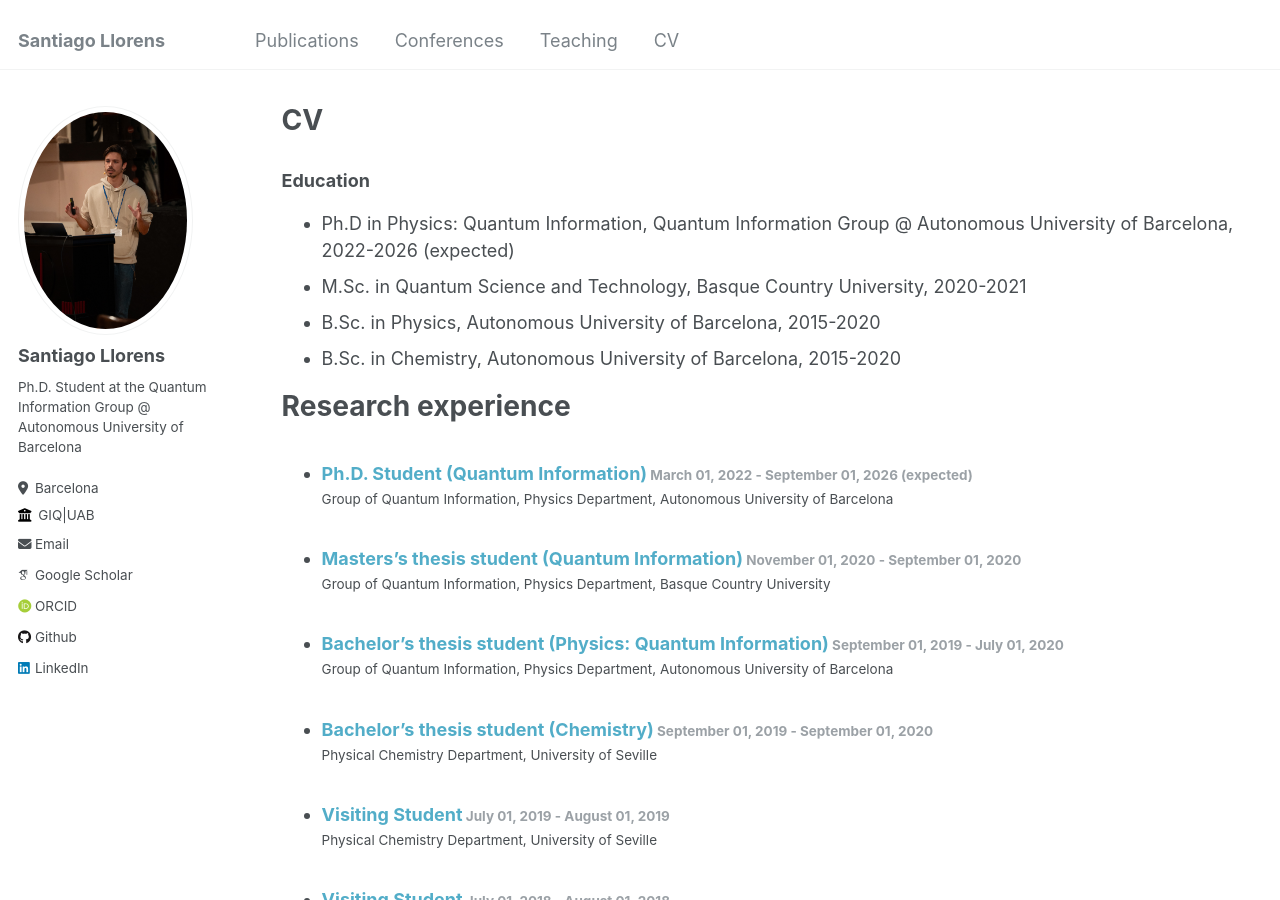
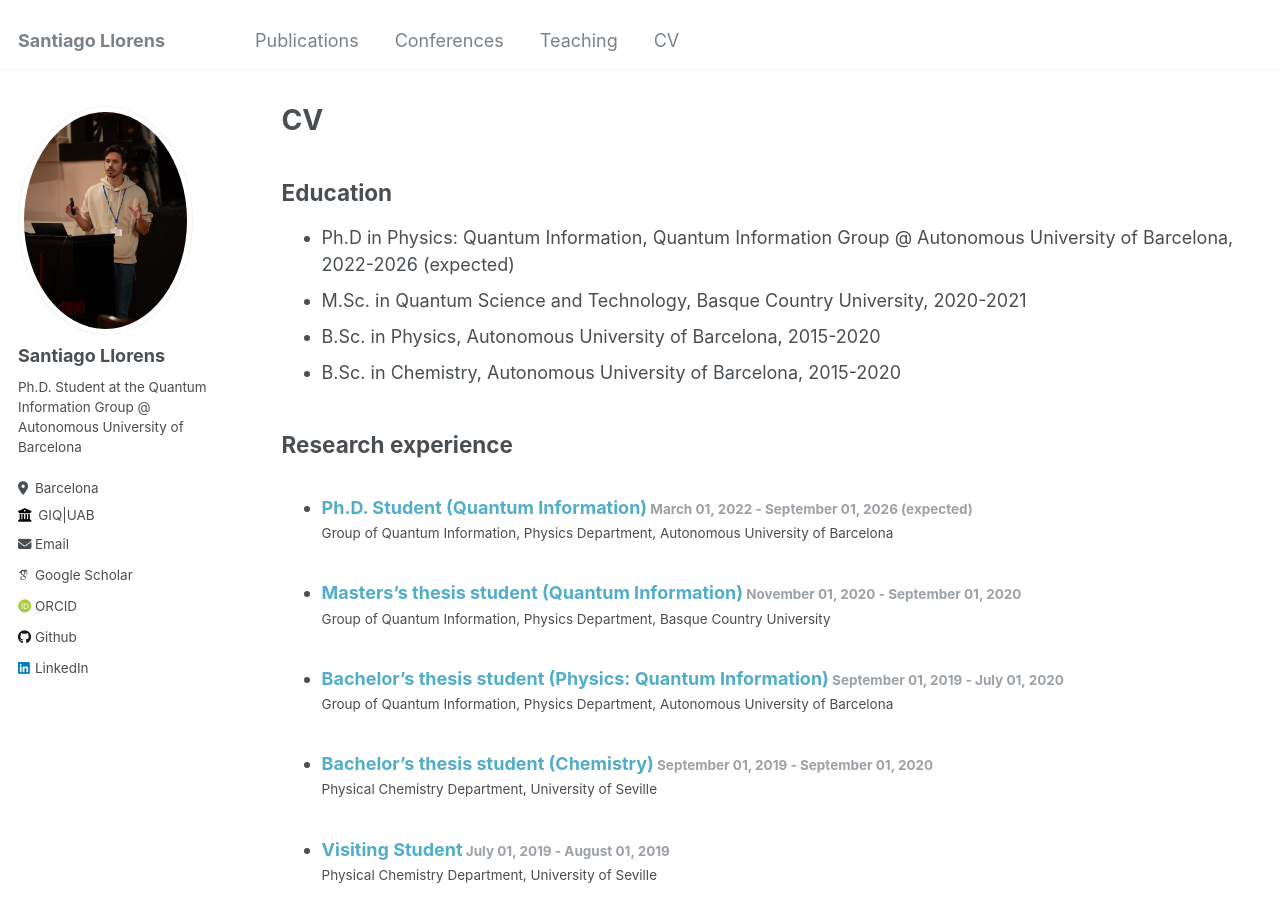
Before and after one commit to SantiagoLlorens/SantiagoLlorens.github.io, a Jekyll site: the page built from _pages/cv.md, in a window 1280 px wide and 900 px high. Built offline with Jekyll 4.4.1, drawn with Linux system fonts in a browser that asks for light colours; some web fonts are replaced.

Commit message:
Update cv.md

```diff
--- a/_pages/cv.md
+++ b/_pages/cv.md
@@ -9,32 +9,28 @@ redirect_from:
 
 {% include base_path %}
 
-### Education
+## Education
 * Ph.D in Physics: Quantum Information, Quantum Information Group @ Autonomous University of Barcelona, 2022-2026 (expected)
 * M.Sc. in Quantum Science and Technology, Basque Country University, 2020-2021
 * B.Sc. in Physics, Autonomous University of Barcelona, 2015-2020
 * B.Sc. in Chemistry, Autonomous University of Barcelona, 2015-2020
 
-Research experience
-======
+## Research experience
   <ul>{% for post in site.experience reversed %}
     {% include archive-single-experience-cv.html %}
   {% endfor %}</ul>
 
-Publications
-======
+## Publications
   <ul>{% for post in site.publications reversed %}
     {% include archive-single-cv.html %}
   {% endfor %}</ul>
 
-Talks
-======
+## Talks
   <ul>{% for post in site.talks reversed %}
     {% include archive-single-talk-cv.html  %}
   {% endfor %}</ul>
 
-Teaching
-======
+## Teaching
  <ul>{% for post in site.teaching reversed %}
     {% include archive-single-teaching-cv.html %}
   {% endfor %}</ul>
```
